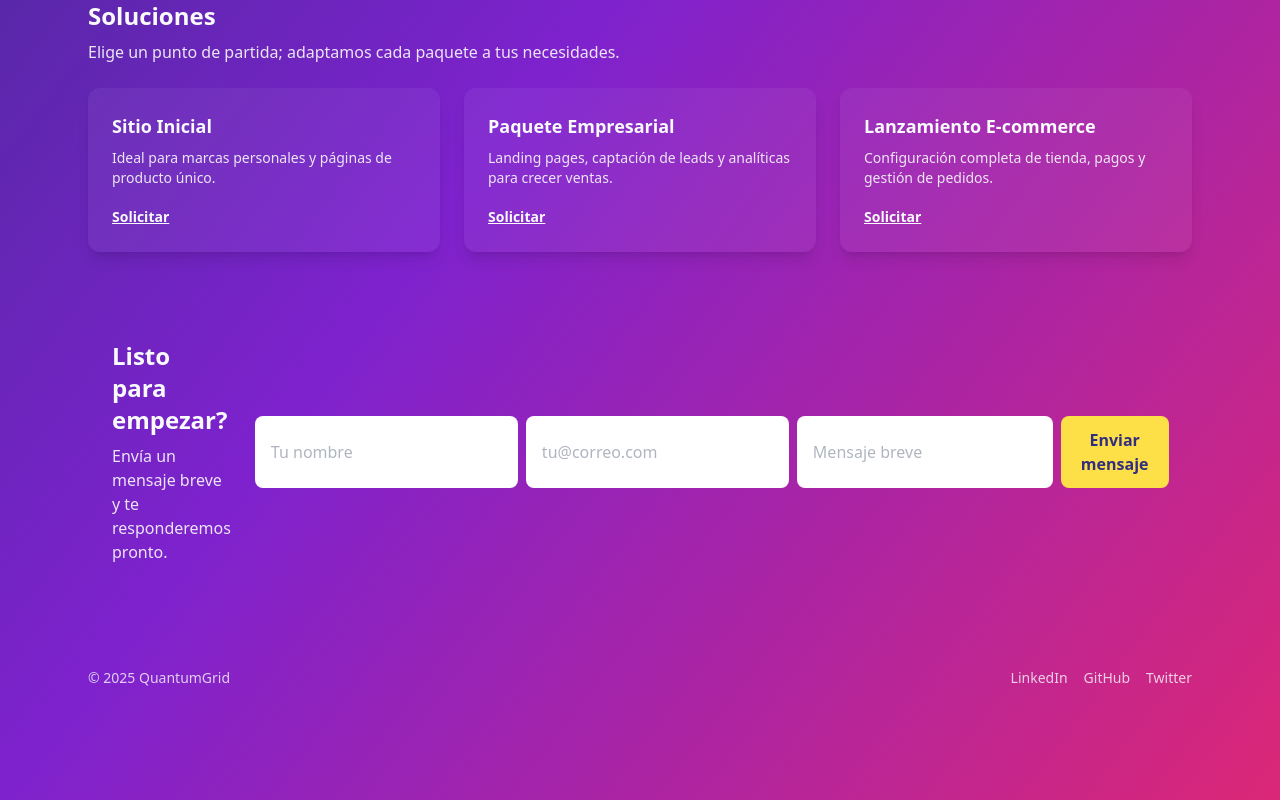
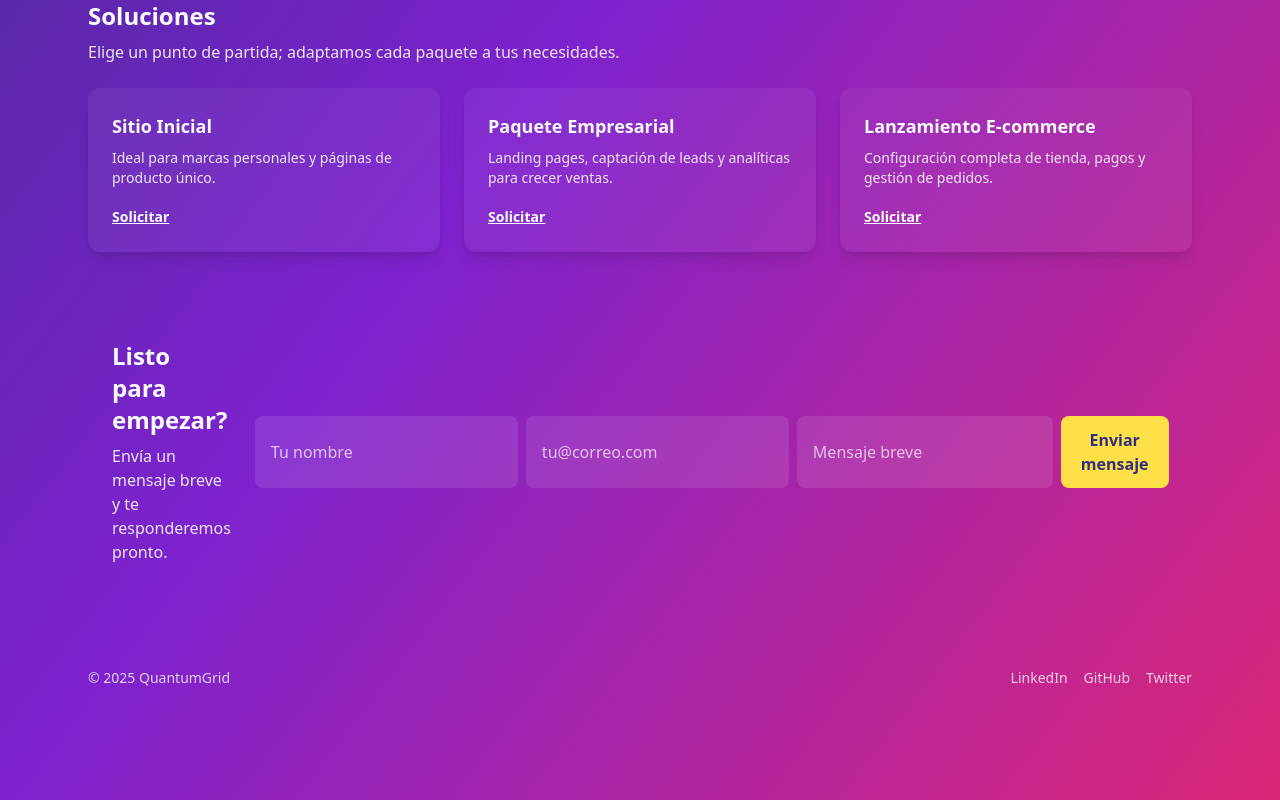
Before and after one commit to NocianDev/Codexa, a React (Vite) app: page / in a window 1280 px wide. Shown: the part 878-1678 px from the top of the page. Built offline with nearby package versions, Linux system fonts and the light colour scheme.

Commit message:
Modificacion de texto

```diff
--- a/src/App.tsx
+++ b/src/App.tsx
@@ -1,4 +1,4 @@
-import React, { useState, type JSX } from "react";
+import React, { useState } from "react";
 
 // CAMBIA ESTA CONSTANTE por tu correo real
 const RECEIVER = "angeldevsweb@gmail.com";
@@ -142,7 +142,7 @@ ${message}`);
               onChange={(e) => setName(e.target.value)}
               placeholder="Tu nombre"
               required
-              className="px-4 py-3 rounded-lg bg-white/8 placeholder:opacity-80 outline-none"
+              className="px-4 py-3 rounded-lg bg-white/10 text-white placeholder:text-white/70 caret-white outline-none outline-none"
             />
 
             <input
@@ -152,7 +152,7 @@ ${message}`);
               onChange={(e) => setEmail(e.target.value)}
               placeholder="tu@correo.com"
               required
-              className="px-4 py-3 rounded-lg bg-white/8 placeholder:opacity-80 outline-none"
+              className="px-4 py-3 rounded-lg bg-white/10 text-white placeholder:text-white/70 caret-white outline-none outline-none"
             />
 
             <input
@@ -162,7 +162,7 @@ ${message}`);
               onChange={(e) => setMessage(e.target.value)}
               placeholder="Mensaje breve"
               required
-              className="px-4 py-3 rounded-lg bg-white/8 placeholder:opacity-80 outline-none md:w-64"
+              className="px-4 py-3 rounded-lg bg-white/10 text-white placeholder:text-white/70 caret-white outline-none outline-none md:w-64"
             />
 
             <button type="submit" className="bg-yellow-300 text-indigo-900 px-5 py-3 rounded-lg font-semibold">Enviar mensaje</button>
```
Also changed, not shown: src/QuantumGrid.tsx (deleted).
